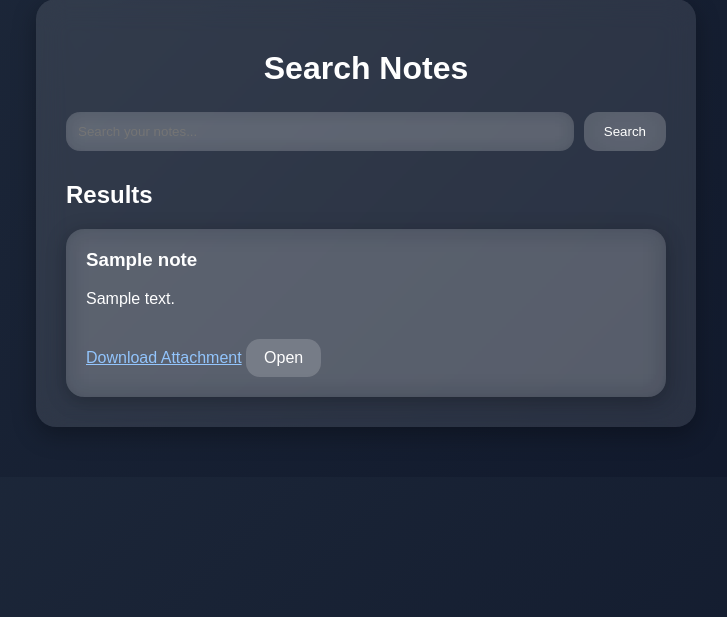
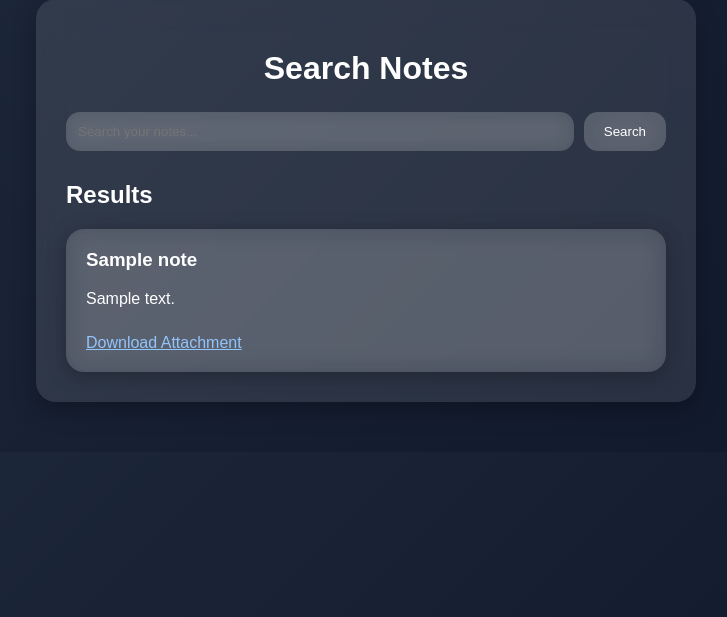
Before and after one commit to Saybrone/StudySphere, a FastAPI app: template templates/search_notes.html in a window 1280 px wide. Shown: the part 51-668 px from the top of the page, without its empty margins (274-1001 px from the left). Run offline with FastAPI, Linux system fonts and the light colour scheme; the template is opened without the code that fills it: most values are stand-ins (such as "Sample title", 1, 10 or a date in 2020).

Commit message:
Removed Open Button

```diff
--- a/templates/search_notes.html
+++ b/templates/search_notes.html
@@ -39,8 +39,6 @@
                     Download Attachment
                 </a>
                 {% endif %}
-
-                <a href="/notes/view/{{ note.id }}" class="open-btn">Open</a>
             </div>
             {% endfor %}
         </div>
```
